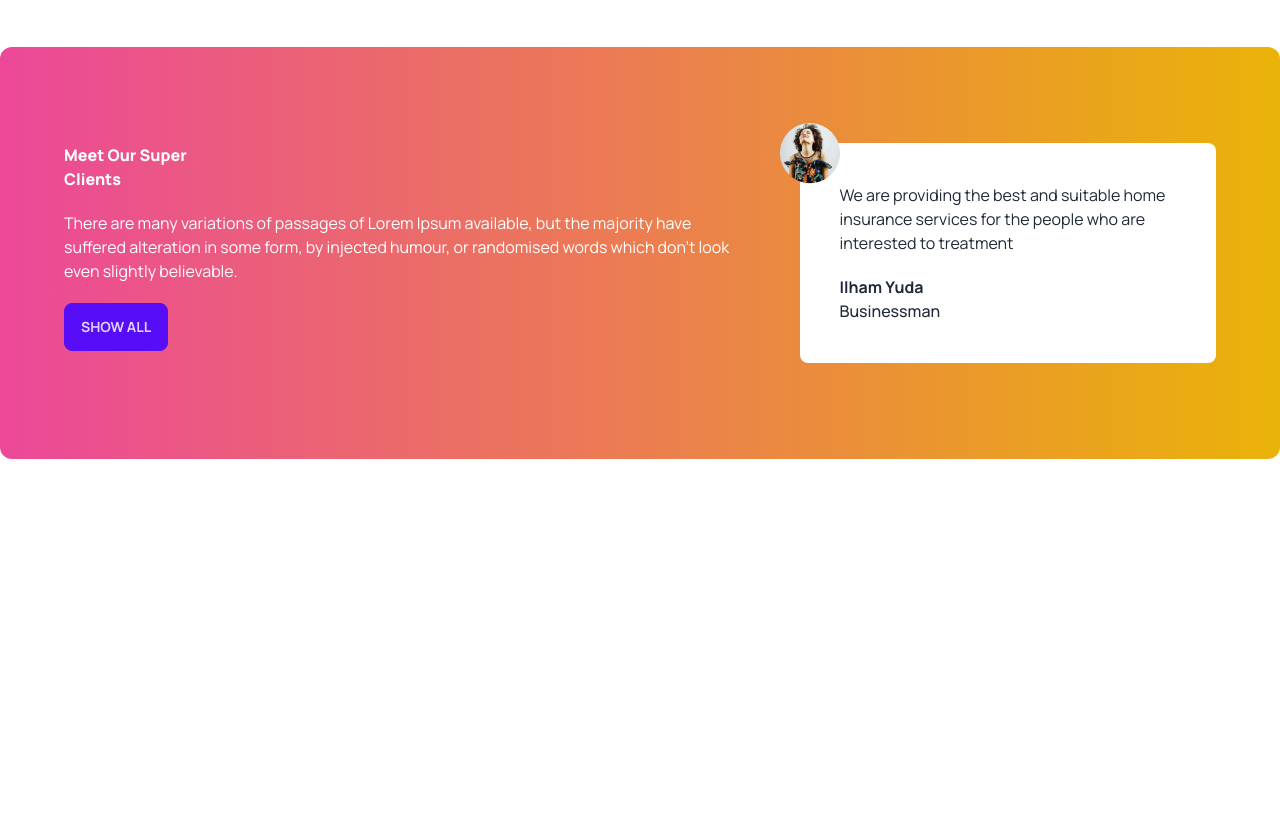
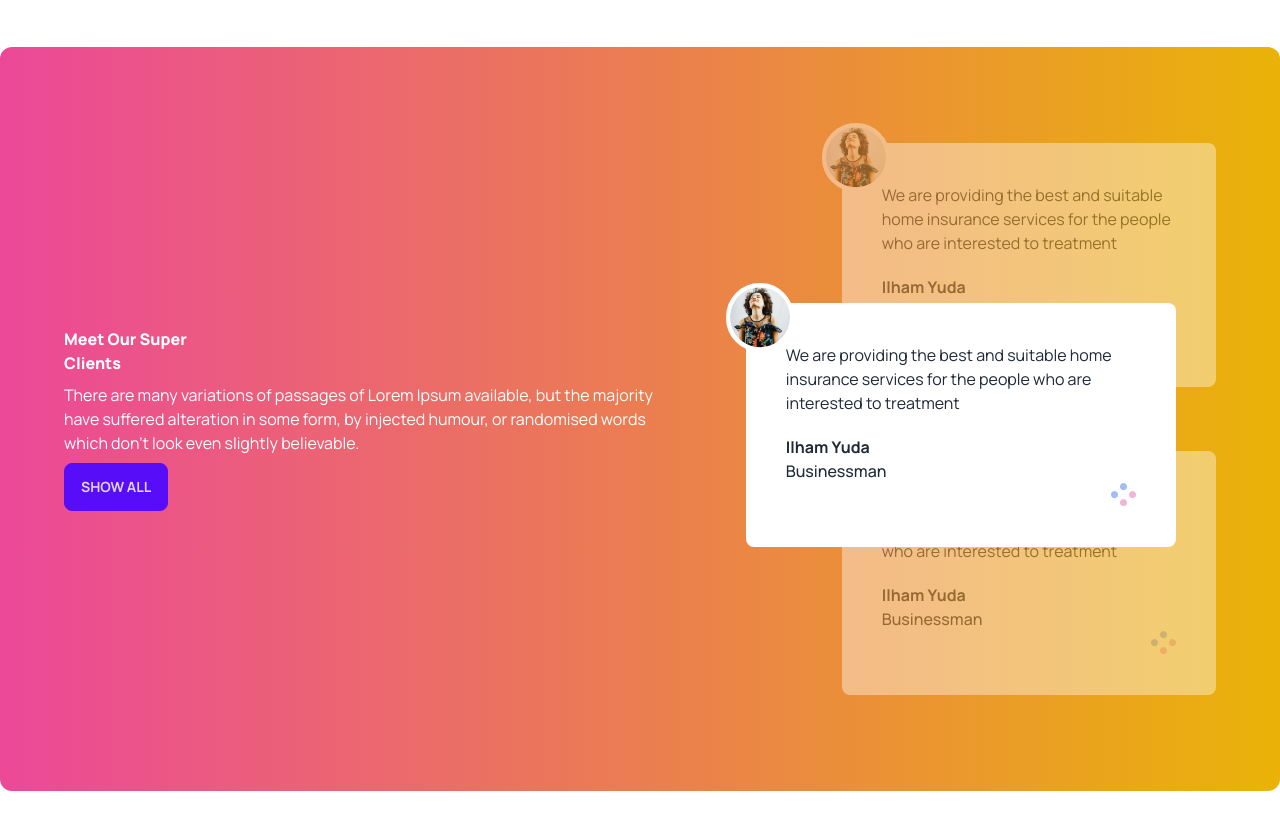
Before and after one commit to abusufian745/tea-house-with-daisyui, a plain HTML site: page index.html in a window 1280 px wide. Shown: the part 1740-2569 px from the top of the page. Before the commit the page ends 2295 px from the top, so only its background shows below. Drawn offline with nearby package versions, Linux system fonts and the light colour scheme.

Commit message:
added client review

```diff
--- a/index.html
+++ b/index.html
@@ -143,7 +143,8 @@
 
             </div>
             <div class="space-y-5 flex-1">
-                <h3 class="text-5xl font-extrabold">Great Tea, Freshly <br> Presented</h3>
+
+                    <h3 class="text-5xl font-extrabold">Great Tea, Freshly <br> Presented</h3>
                 <p>The meaning of gong cha is chanese is to provide the best tea to emperor from all possessions . It represents the highest quality and self expectation. Establishing in 2006, Gong cha had been deeply appreciated by its custoers  because of good words of mouth and unique customized service orginated from Taiwan.</p>
 
                 <h4 class="text-xl font-extrabold mt-8">Unique Taste</h4>
@@ -151,6 +152,7 @@
 
                 <h4 class="text-xl font-extrabold">Premium Quality</h4>
                 <p>Premium Quality that makes tea more elegant and more durable when you use it.</p>
+
             </div>
 
         </section>
@@ -159,22 +161,56 @@
         <!-- super client section start -->
 
         <section class="flex flex-col lg:flex-row gap-12 my-24 rounded-xl bg-gradient-to-r from-pink-500 to-yellow-500 px-16 py-24">
-            <div class="space-y-5">
-                <h2 class="text5xl font-extrabold text-white">Meet Our Super <br> Clients</h2>
-                <p class="text-white">
+            <div class="space-y-5 flex items-center lg:pr-28">
+                <div>
+                    <h2 class="pb-2 text5xl font-extrabold text-white">Meet Our Super <br> Clients</h2>
+                <p class="text-white pb-2">
                     There are many variations of passages of Lorem Ipsum available, but the majority have suffered alteration in some form, by injected humour, or randomised words which don't look even slightly believable.
                 </p>
                 <button class="btn btn-primary">Show All</button>
+                </div>
             </div>
 
-            <div>
-                <!-- review-1 -->
-                <div class="relative p-10 rounded-lg bg-white">
-                    <img class="absolute -left-5 -top-5" src="./images/client.png" alt="">
-                    <p>We are providing the best and suitable home insurance services for the people who are interested to treatment</p>
-                    <h4 class="font-bold mt-5">Ilham Yuda</h4>
-                    <p class="font-medium">Businessman</p>
-                </div>
+            <!-- review container -->
+            <div class="relative">
+                    <!-- next review -->
+                    <div class="z-10 relative mb-16 opacity-40 p-10 rounded-lg bg-white">
+                        <img class="absolute -left-5 -top-5 border-4 border-white rounded-full bg-white" src="./images/client.png" alt="">
+                        <p>We are providing the best and suitable home insurance services for the people who are interested to treatment</p>
+                        <h4 class="font-bold mt-5">Ilham Yuda</h4>
+                        <p class="font-medium">Businessman</p>
+
+                        <div class="flex justify-end">
+                            <img src="./images/circles.png" alt="">
+                        </div>
+                    </div>
+
+
+                    <!-- current review -->
+                    <div class="z-20 absolute top-40 lg:-left-24 p-10 rounded-lg bg-white lg:w-[430px]">
+                        <img class="absolute -left-5 -top-5 border-4 border-white rounded-full bg-white" src="./images/client.png" alt="">
+                        <p>We are providing the best and suitable home insurance services for the people who are interested to treatment</p>
+                        <h4 class="font-bold mt-5">Ilham Yuda</h4>
+                        <p class="font-medium">Businessman</p>
+
+                        <div class="flex justify-end">
+                            <img src="./images/circles.png" alt="">
+                        </div>
+                    </div>
+
+
+                    <!-- previous review -->
+                    <div class="z-10 relative opacity-40 p-10 rounded-lg bg-white">
+                        <img class="absolute -left-5 -top-5 border-4 border-white rounded-full bg-white" src="./images/client.png" alt="">
+                        <p>We are providing the best and suitable home insurance services for the people who are interested to treatment</p>
+                        <h4 class="font-bold mt-5">Ilham Yuda</h4>
+                        <p class="font-medium">Businessman</p>
+
+                        <div class="flex justify-end">
+                            <img src="./images/circles.png" alt="">
+                        </div>
+                    </div>
+
             </div>
 
         </section>
```
